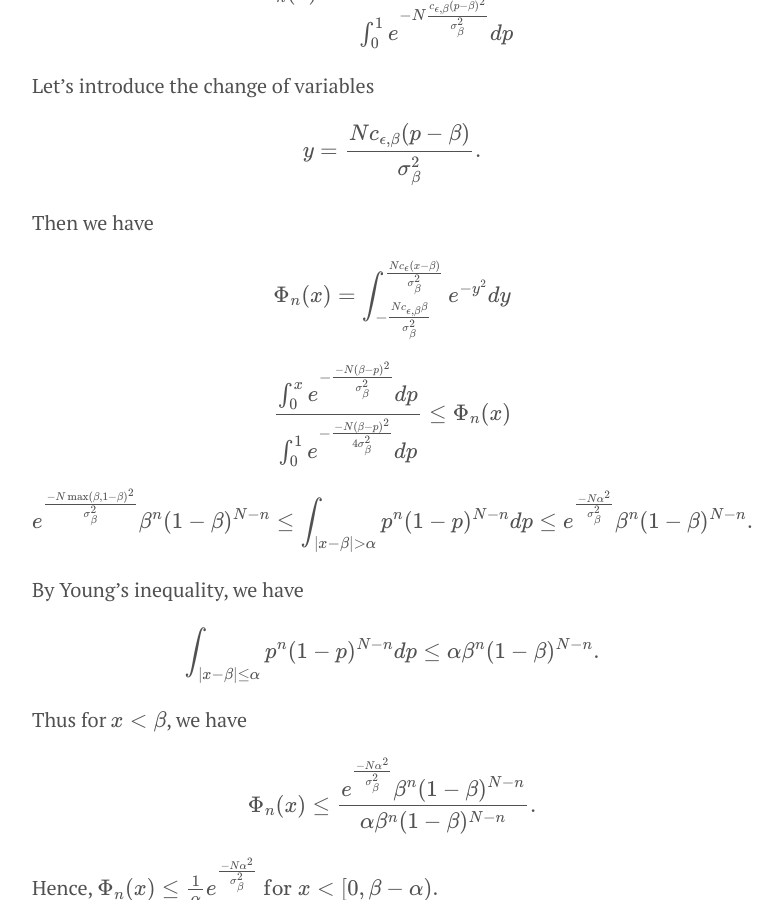
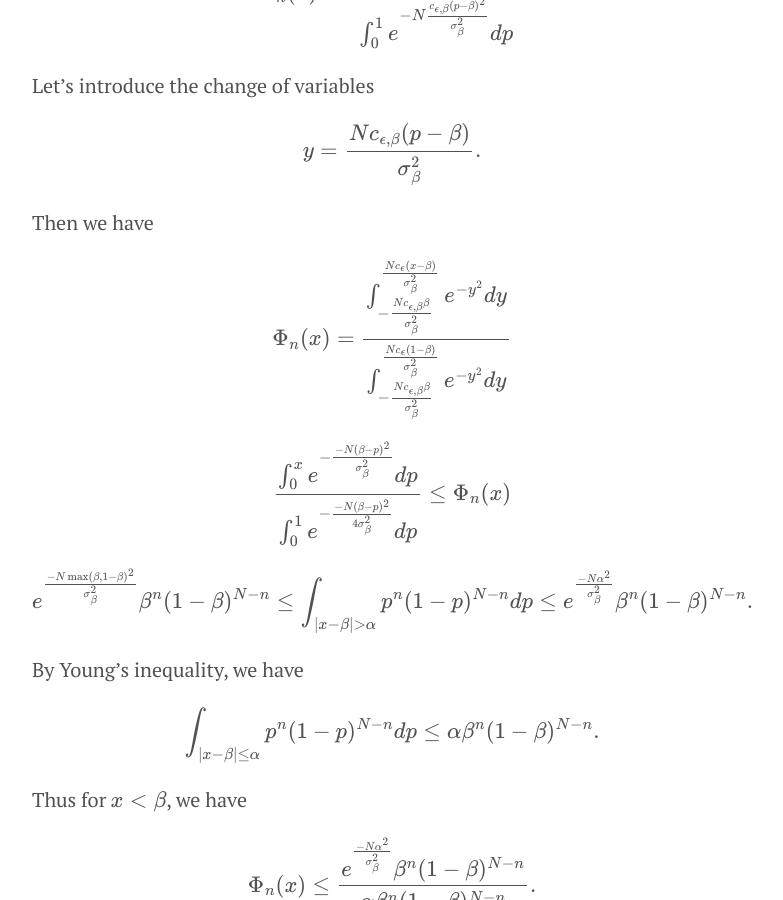
Before and after one commit to doriang102/doriang102.github.io, a Jekyll site: the page built from _posts/2017-06-10-hypothesis-testing-part-2-in-progress.md, in a window 1280 px wide and 900 px high, scrolled down 8542 px. Shown: the whole window, without its empty margins (248-1031 px from the left). Built offline with Jekyll 4.4.1, drawn with Linux system fonts in a browser that asks for light colours; our own code applies the rules of GitHub Pages for plain Markdown files; formulas are drawn with MathJax 3.

Commit message:
Update 2017-06-10-hypothesis-testing-part-2-in-progress.md

```diff
--- a/_posts/2017-06-10-hypothesis-testing-part-2-in-progress.md
+++ b/_posts/2017-06-10-hypothesis-testing-part-2-in-progress.md
@@ -259,7 +259,7 @@
 
 Then we have
 
-$$ \Phi_n(x) = \int_{-\frac{Nc_{\epsilon,\beta}\beta}{\sigma_{\beta}^2}}^{\frac{Nc_{\epsilon}(x-\beta)}{\sigma_{\beta}^2}} e^{-y^2} dy$$
+$$ \Phi_n(x) = \frac{\int_{-\frac{Nc_{\epsilon,\beta}\beta}{\sigma_{\beta}^2}}^{\frac{Nc_{\epsilon}(x-\beta)}{\sigma_{\beta}^2}} e^{-y^2} dy}{\int_{-\frac{Nc_{\epsilon,\beta}\beta}{\sigma_{\beta}^2}}^{\frac{Nc_{\epsilon}(1-\beta)}{\sigma_{\beta}^2}} e^{-y^2} dy}$$
 
 
 
```
